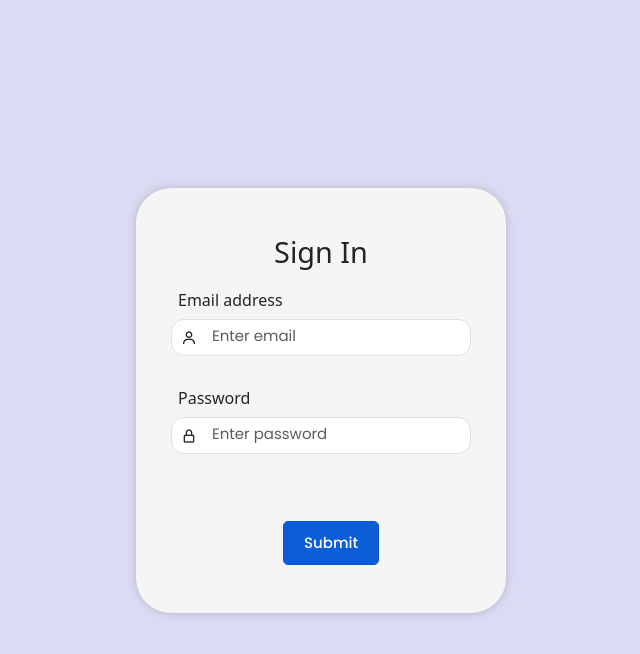
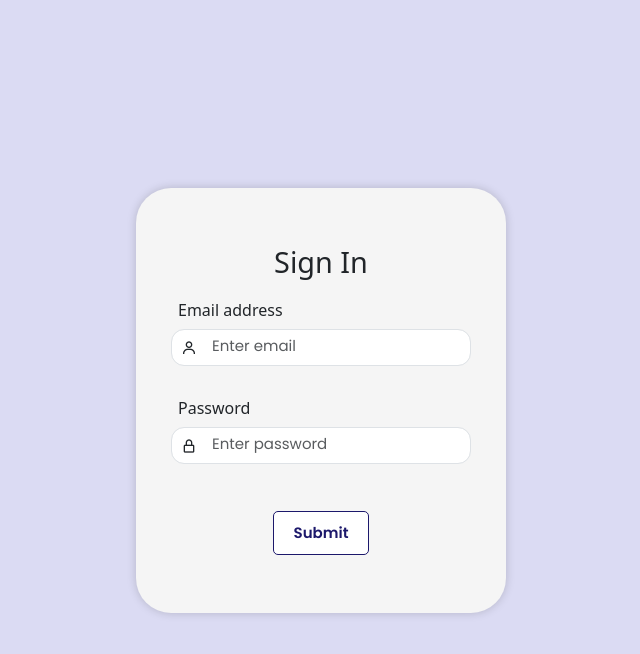
Before and after one commit to AmithSunil/Training-and-Placement-portal, a React (Create React App) app: page / in a window 1280 px wide. In both pictures the pointer is over the button "Submit". Shown: the top 654 px of the page, without its empty margins (319-959 px from the left). Built offline with nearby package versions, Linux system fonts and the light colour scheme.

Commit message:
edits in create user styles

```diff
--- a/src/components/createuser.css
+++ b/src/components/createuser.css
@@ -50,3 +50,14 @@
 .attribute input{
     width: 300px;
 }
+
+button[type="submit"]{
+    margin: 0;
+}
+
+button[type="submit"]:hover{
+    border: #1c186b 1px solid;
+    background-color: #ffffff;
+    color: #1c186b;
+    font-weight: 600;
+}
```
